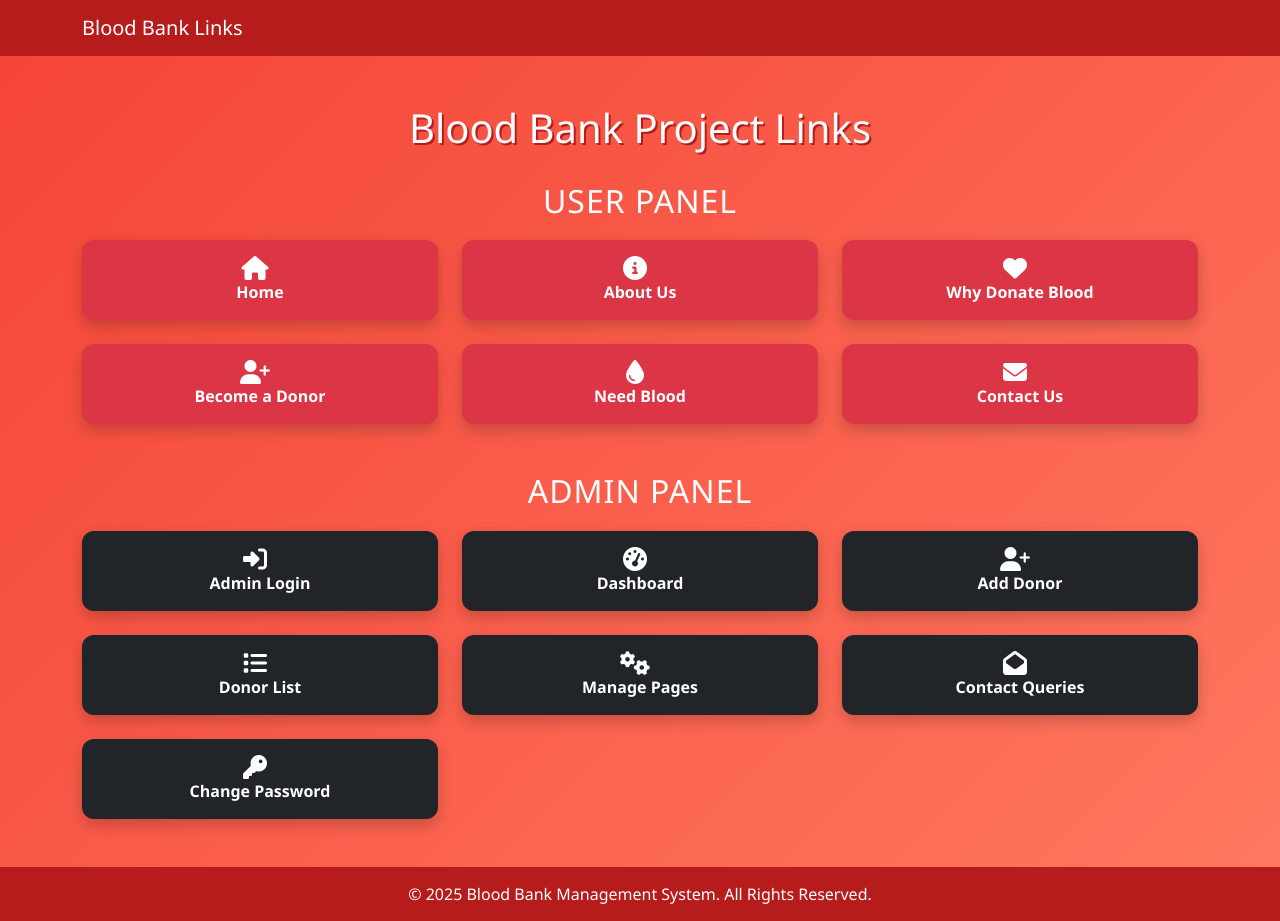
After one commit to gayathris3884-coder/blood-bank-project, a PHP site: page /BDMS/all_links.php in a window 1280 px wide. The commit adds this page. Run offline with PHP 8.4, Linux system fonts and the light colour scheme.

Commit message:
Updated multiple admin and frontend PHP files, added all_links.php

```diff
--- a/admin/delete_query.php
+++ b/admin/delete_query.php
@@ -2,8 +2,8 @@
 include 'conn.php';
 
   $que_id = $_GET['id'];
-$sql= "DELETE FROM contact_query where query_id={$que_id}";
-$result=mysqli_query($conn,$sql);
-mysqli_close($conn);
+ $sql = "DELETE FROM contact_query WHERE query_id = $1";
+ $result = pg_query_params($conn, $sql, array($que_id)) or die("Query failed: " . pg_last_error());
+ pg_close($conn);
 
  ?>
--- a/admin/login.php
+++ b/admin/login.php
@@ -61,7 +61,7 @@
       echo '<div class="alert alert-danger">Login failed. Database error: ' . htmlspecialchars(pg_last_error($conn)) . '</div>';
     } else if(pg_num_rows($result) > 0)
     {
-      while($row=mysqli_fetch_assoc($result)){
+      while($row = pg_fetch_assoc($result)){
         session_start();
          $_SESSION['loggedin'] = true;
         $_SESSION["username"]=$username;
--- /dev/null
+++ b/all_links.php
@@ -0,0 +1,197 @@
+<!DOCTYPE html>
+<html lang="en">
+<head>
+<meta charset="UTF-8">
+<meta name="viewport" content="width=device-width, initial-scale=1.0">
+<title>Blood Bank Project Links</title>
+<!-- Bootstrap -->
+<link href="https://cdn.jsdelivr.net/npm/bootstrap@5.3.3/dist/css/bootstrap.min.css" rel="stylesheet">
+<!-- Font Awesome for icons -->
+<link rel="stylesheet" href="https://cdnjs.cloudflare.com/ajax/libs/font-awesome/6.4.0/css/all.min.css">
+<style>
+/* Body & background */
+body {
+    font-family: 'Segoe UI', Tahoma, Geneva, Verdana, sans-serif;
+    background: linear-gradient(135deg, #f44336, #ff7961);
+    min-height: 100vh;
+    color: #333;
+}
+
+/* Navbar */
+.navbar {
+    background-color: #b71c1c;
+}
+.navbar-brand, .navbar-nav .nav-link {
+    color: #fff !important;
+}
+
+/* Page title */
+h1 {
+    color: #fff;
+    text-align: center;
+    margin: 30px 0;
+    text-shadow: 2px 2px #b71c1c;
+}
+
+/* Cards */
+.card {
+    border: none;
+    border-radius: 12px;
+    box-shadow: 0 6px 15px rgba(0,0,0,0.2);
+    transition: transform 0.3s, box-shadow 0.3s;
+}
+.card:hover {
+    transform: translateY(-10px);
+    box-shadow: 0 15px 30px rgba(0,0,0,0.3);
+}
+
+/* Card icons */
+.card i {
+    font-size: 24px;
+    margin-right: 10px;
+    color: #fff;
+}
+
+/* Card text & links */
+.card a {
+    text-decoration: none;
+    color: #fff;
+    font-weight: bold;
+}
+.card a:hover {
+    color: #ffd54f;
+}
+
+/* Footer */
+footer {
+    background-color: #b71c1c;
+    color: #fff;
+    text-align: center;
+    padding: 15px;
+    margin-top: 40px;
+    position: relative;
+}
+
+/* Sections */
+.section-title {
+    color: #fff;
+    margin: 20px 0;
+    text-align: center;
+    text-transform: uppercase;
+    letter-spacing: 1px;
+}
+</style>
+</head>
+<body>
+
+<!-- Navbar -->
+<nav class="navbar navbar-expand-lg navbar-dark">
+  <div class="container">
+    <a class="navbar-brand" href="#">Blood Bank Links</a>
+    <button class="navbar-toggler" type="button" data-bs-toggle="collapse" data-bs-target="#navbarNav">
+      <span class="navbar-toggler-icon"></span>
+    </button>
+  </div>
+</nav>
+
+<div class="container my-5">
+
+    <h1>Blood Bank Project Links</h1>
+
+    <!-- User Panel -->
+    <h2 class="section-title">User Panel</h2>
+    <div class="row g-4">
+        <div class="col-md-4">
+            <div class="card bg-danger text-white p-3 text-center">
+                <i class="fas fa-home"></i>
+                <a href="home.php" target="_blank">Home</a>
+            </div>
+        </div>
+        <div class="col-md-4">
+            <div class="card bg-danger text-white p-3 text-center">
+                <i class="fas fa-info-circle"></i>
+                <a href="about_us.php" target="_blank">About Us</a>
+            </div>
+        </div>
+        <div class="col-md-4">
+            <div class="card bg-danger text-white p-3 text-center">
+                <i class="fas fa-heart"></i>
+                <a href="why_donate_blood.php" target="_blank">Why Donate Blood</a>
+            </div>
+        </div>
+        <div class="col-md-4">
+            <div class="card bg-danger text-white p-3 text-center">
+                <i class="fas fa-user-plus"></i>
+                <a href="donate_blood.php" target="_blank">Become a Donor</a>
+            </div>
+        </div>
+        <div class="col-md-4">
+            <div class="card bg-danger text-white p-3 text-center">
+                <i class="fas fa-tint"></i>
+                <a href="need_blood.php" target="_blank">Need Blood</a>
+            </div>
+        </div>
+        <div class="col-md-4">
+            <div class="card bg-danger text-white p-3 text-center">
+                <i class="fas fa-envelope"></i>
+                <a href="contact_us.php" target="_blank">Contact Us</a>
+            </div>
+        </div>
+    </div>
+
+    <!-- Admin Panel -->
+    <h2 class="section-title mt-5">Admin Panel</h2>
+    <div class="row g-4">
+        <div class="col-md-4">
+            <div class="card bg-dark text-white p-3 text-center">
+                <i class="fas fa-sign-in-alt"></i>
+                <a href="admin/login.php" target="_blank">Admin Login</a>
+            </div>
+        </div>
+        <div class="col-md-4">
+            <div class="card bg-dark text-white p-3 text-center">
+                <i class="fas fa-tachometer-alt"></i>
+                <a href="admin/dashboard.php" target="_blank">Dashboard</a>
+            </div>
+        </div>
+        <div class="col-md-4">
+            <div class="card bg-dark text-white p-3 text-center">
+                <i class="fas fa-user-plus"></i>
+                <a href="admin/add_donor.php" target="_blank">Add Donor</a>
+            </div>
+        </div>
+        <div class="col-md-4">
+            <div class="card bg-dark text-white p-3 text-center">
+                <i class="fas fa-list"></i>
+                <a href="admin/donor_list.php" target="_blank">Donor List</a>
+            </div>
+        </div>
+        <div class="col-md-4">
+            <div class="card bg-dark text-white p-3 text-center">
+                <i class="fas fa-cogs"></i>
+                <a href="admin/pages.php" target="_blank">Manage Pages</a>
+            </div>
+        </div>
+        <div class="col-md-4">
+            <div class="card bg-dark text-white p-3 text-center">
+                <i class="fas fa-envelope-open"></i>
+                <a href="admin/query.php" target="_blank">Contact Queries</a>
+            </div>
+        </div>
+        <div class="col-md-4">
+            <div class="card bg-dark text-white p-3 text-center">
+                <i class="fas fa-key"></i>
+                <a href="http://localhost/BDMS/admin/change_password.php" target="_blank">Change Password</a>
+            </div>
+        </div>
+    </div>
+
+</div>
+
+<footer>
+    &copy; 2025 Blood Bank Management System. All Rights Reserved.
+</footer>
+
+<script src="https://cdn.jsdelivr.net/npm/bootstrap@5.3.3/dist/js/bootstrap.bundle.min.js"></script>
+</body>
+</html>
```
Also changed, not shown: admin/donor_list.php (+11 -9 lines), admin/header.php (+10 -6 lines), admin/pending_query.php (+13 -11 lines), admin/query.php (+13 -11 lines), admin/save_donor_data.php (+14 -11 lines), admin/update_contact.php (+12 -8 lines), admin/update_page_details.php (+10 -6 lines), conn.php (+28 -11 lines), contact_us.php (+6 -4 lines), need_blood.php (+9 -7 lines), savedata.php (+14 -11 lines), search_blood_group.php (+8 -6 lines).
